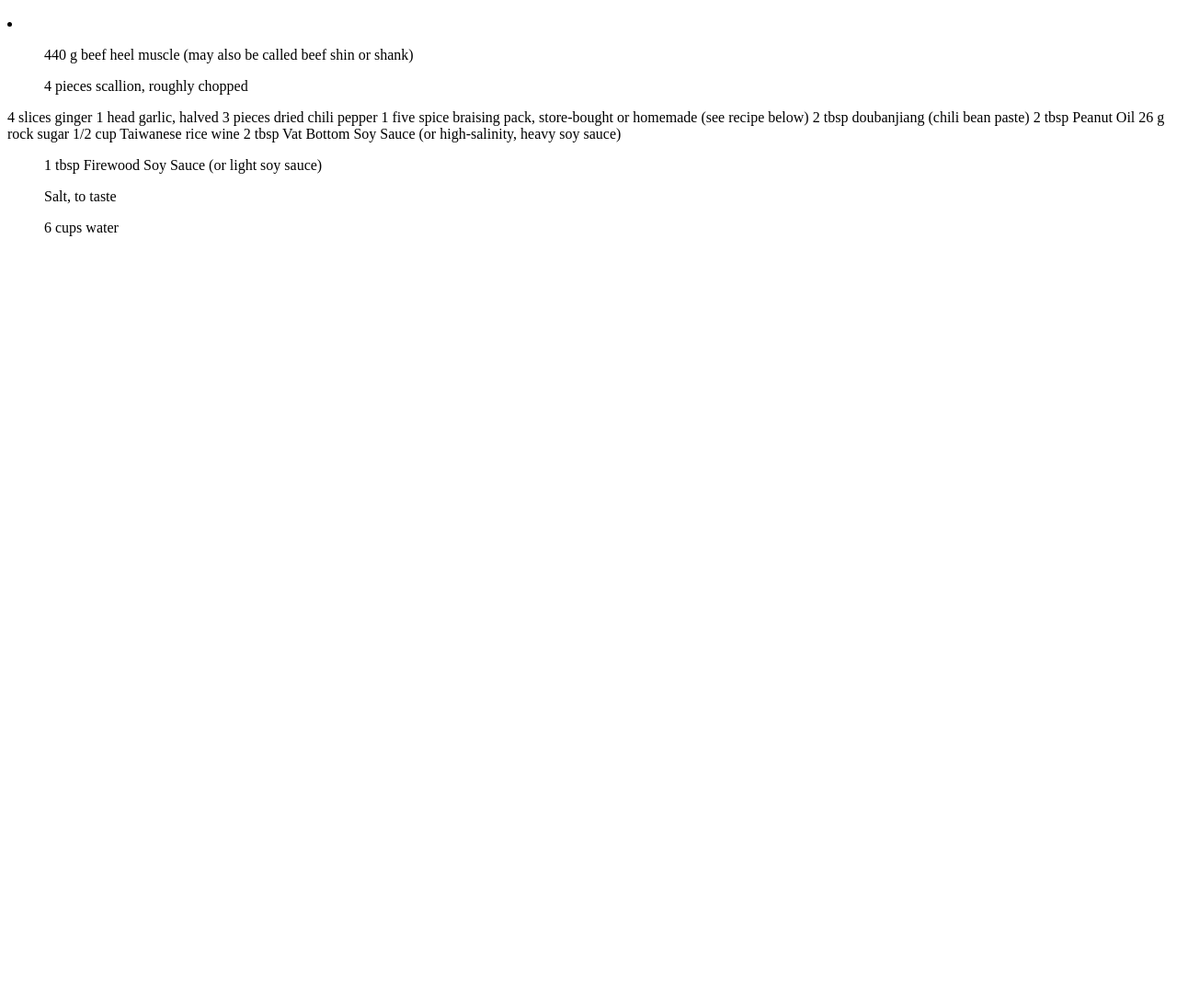
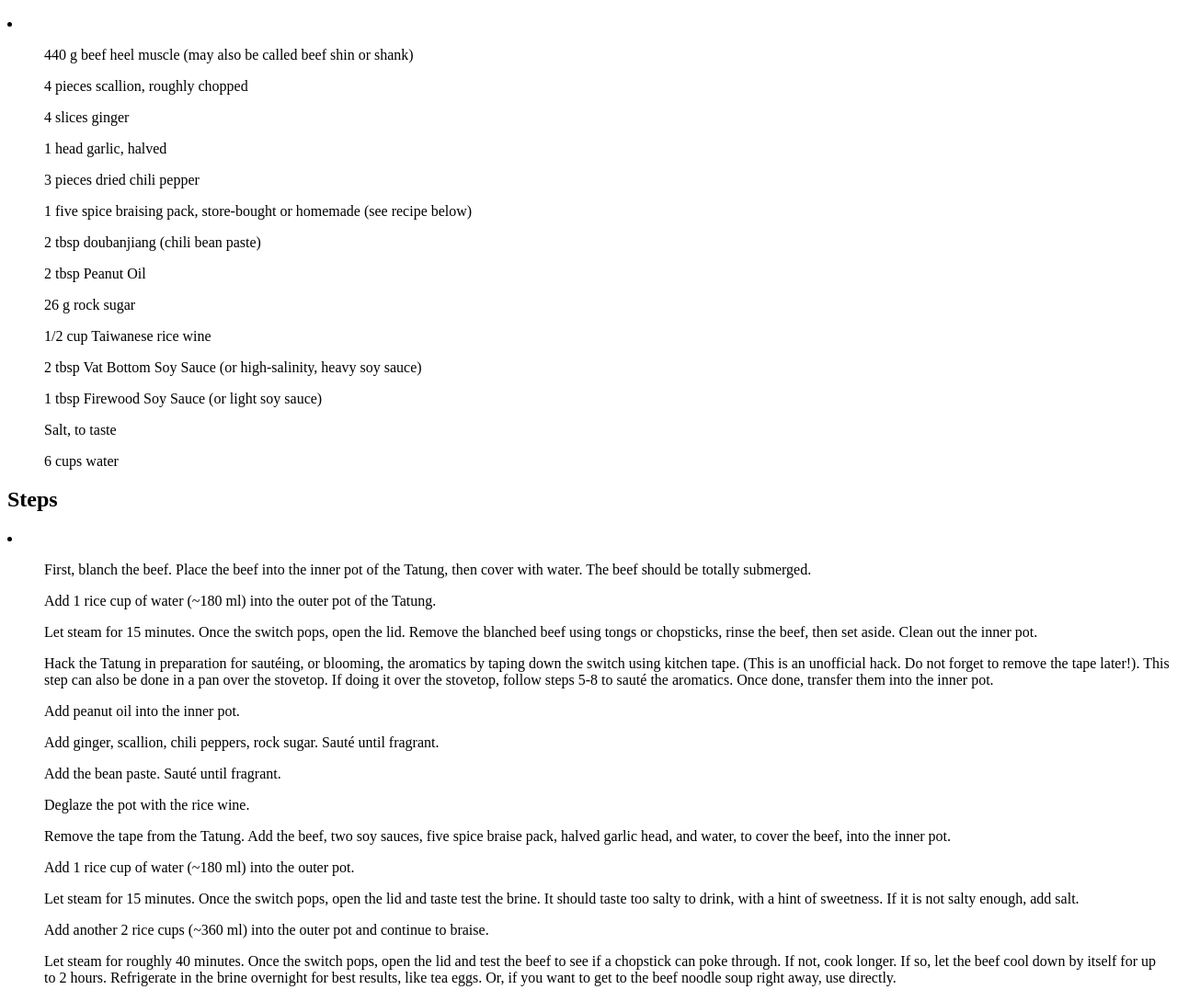
Before and after one commit to brndnla-del/odin-recipes, a plain HTML site: page recipes/taiwanese-beef-noodle-soup.html in a window 1280 px wide. Shown: the part 587-1676 px from the top of the page at 92% size. Before the commit the page ends 860 px from the top, so only its background shows below. Drawn offline with Linux system fonts and the light colour scheme.

Commit message:
Add recipe steps to beef noodle soup recipe page.

```diff
--- a/recipes/taiwanese-beef-noodle-soup.html
+++ b/recipes/taiwanese-beef-noodle-soup.html
@@ -23,18 +23,36 @@
     <li>
         <ul>440 g beef heel muscle (may also be called beef shin or shank)</ul>
         <ul>4 pieces scallion, roughly chopped</ul>
-        <u1>4 slices ginger</u1>
-        <u1>1 head garlic, halved</u1>
-        <u1>3 pieces dried chili pepper</u1>
-        <u1>1 five spice braising pack, store-bought or homemade (see recipe below)</u1>
-        <u1>2 tbsp doubanjiang (chili bean paste)</u1>
-        <u1>2 tbsp Peanut Oil</u1>
-        <u1>26 g rock sugar</u1>
-        <u1>1/2 cup Taiwanese rice wine</u1>
-        <u1>2 tbsp Vat Bottom Soy Sauce (or high-salinity, heavy soy sauce)</u1>
+        <ul>4 slices ginger</ul>
+        <ul>1 head garlic, halved</ul>
+        <ul>3 pieces dried chili pepper</ul>
+        <ul>1 five spice braising pack, store-bought or homemade (see recipe below)</ul>
+        <ul>2 tbsp doubanjiang (chili bean paste)</ul>
+        <ul>2 tbsp Peanut Oil</ul>
+        <ul>26 g rock sugar</ul>
+        <ul>1/2 cup Taiwanese rice wine</ul>
+        <ul>2 tbsp Vat Bottom Soy Sauce (or high-salinity, heavy soy sauce)</ul>
         <ul>1 tbsp Firewood Soy Sauce (or light soy sauce)</ul>
         <ul>Salt, to taste</ul>
         <ul>6 cups water</ul>
     </li>
+
+    <h2>Steps</h2>
+    <li>
+        <ol>First, blanch the beef. Place the beef into the inner pot of the Tatung, then cover with water. The beef should be totally submerged.</ol>
+        <ol>Add 1 rice cup of water (~180 ml) into the outer pot of the Tatung.</ol>
+        <ol>Let steam for 15 minutes. Once the switch pops, open the lid. Remove the blanched beef using tongs or chopsticks, rinse the beef, then set aside. Clean out the inner pot.</ol>
+        <ol>Hack the Tatung in preparation for sautéing, or blooming, the aromatics by taping down the switch using kitchen tape. (This is an unofficial hack. Do not forget to remove the tape later!). This step can also be done in a pan over the stovetop. If doing it over the stovetop, follow steps 5-8 to sauté the aromatics. Once done, transfer them into the inner pot.</ol>
+        <ol>Add peanut oil into the inner pot.</ol>
+        <ol>Add ginger, scallion, chili peppers, rock sugar. Sauté until fragrant.</ol>
+        <ol>Add the bean paste. Sauté until fragrant.</ol>
+        <ol>Deglaze the pot with the rice wine.</ol>
+        <ol>Remove the tape from the Tatung. Add the beef, two soy sauces, five spice braise pack, halved garlic head, and water, to cover the beef, into the inner pot.</ol>
+        <ol>Add 1 rice cup of water (~180 ml) into the outer pot.</ol>
+        <ol>Let steam for 15 minutes. Once the switch pops, open the lid and taste test the brine. It should taste too salty to drink, with a hint of sweetness. If it is not salty enough, add salt.</ol>
+        <ol>Add another 2 rice cups (~360 ml) into the outer pot and continue to braise.</ol>
+        <ol>Let steam for roughly 40 minutes. Once the switch pops, open the lid and test the beef to see if a chopstick can poke through. If not, cook longer. If so, let the beef cool down by itself for up to 2 hours. Refrigerate in the brine overnight for best results, like tea eggs. Or, if you want to get to the beef noodle soup right away, use directly.</ol>
+    </li>
+
 </body>
 </html>
```
